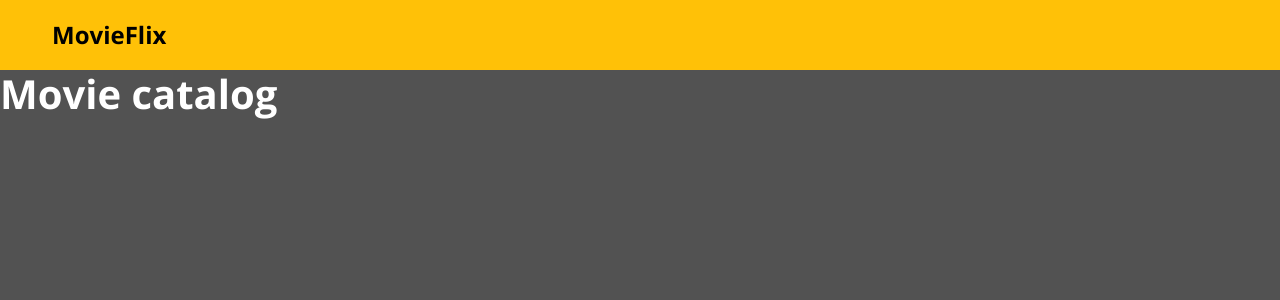
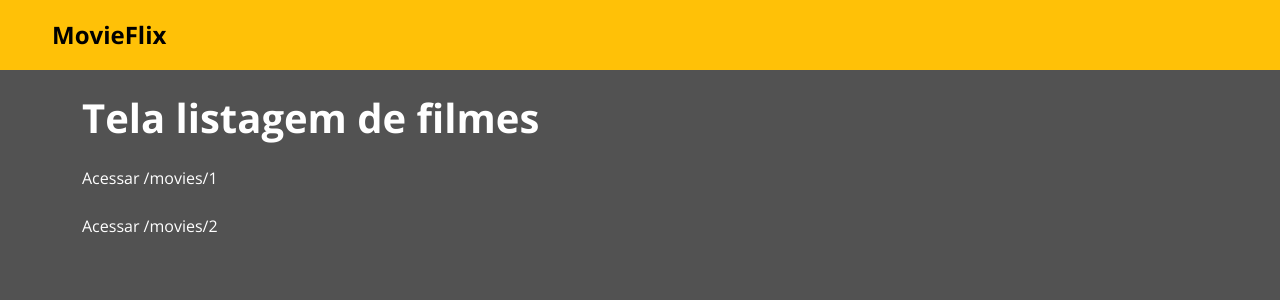
Before and after one commit to juliopedroso/bds-desafio-cap3, a React (Create React App) app: page /movies in a window 1280 px wide. Shown: the top 300 px of the page. Built offline with nearby package versions, Linux system fonts and the light colour scheme; no server answers.

Commit message:
MovieCatalog page create

```diff
--- a/src/Routes.tsx
+++ b/src/Routes.tsx
@@ -2,7 +2,7 @@
 import Home from 'pages/Home';
 import Navbar from 'components/Navbar';
 import { BrowserRouter, Switch, Route } from 'react-router-dom';
-import MovieCatalog from 'pages/Home/MovieCatalog';
+import MovieCatalog from 'pages/Private/MovieCatalog';
 
 const Routes = () => (
     <BrowserRouter>
--- a/src/pages/Home/MovieCatalog/index.tsx
+++ /dev/null
@@ -1,7 +0,0 @@
-const MovieCatalog = () =>{
-    return (
-        <h1>Movie catalog</h1>
-    )
-}
-
-export default MovieCatalog;
--- /dev/null
+++ b/src/pages/Private/MovieCatalog/index.tsx
@@ -0,0 +1,25 @@
+import { Link } from "react-router-dom";
+
+const MovieCatalog = () => {
+    return (
+        <div className="container my-4 catalog-container">
+            <div className="row catalog-title-container">
+                <h1>Tela listagem de filmes</h1>
+            </div>
+            <div className="row my-4">
+
+                <Link className="text-white" to="/movies/1">
+                    Acessar /movies/1
+                </Link>
+            </div>
+            <div className="row">
+
+                <Link className="text-white" to="/movies/2">
+                    Acessar /movies/2
+                </Link>
+            </div>
+        </div>
+    )
+}
+
+export default MovieCatalog;
```
Also changed, not shown: src/pages/Private/MovieCatalog/styles.css (added).
